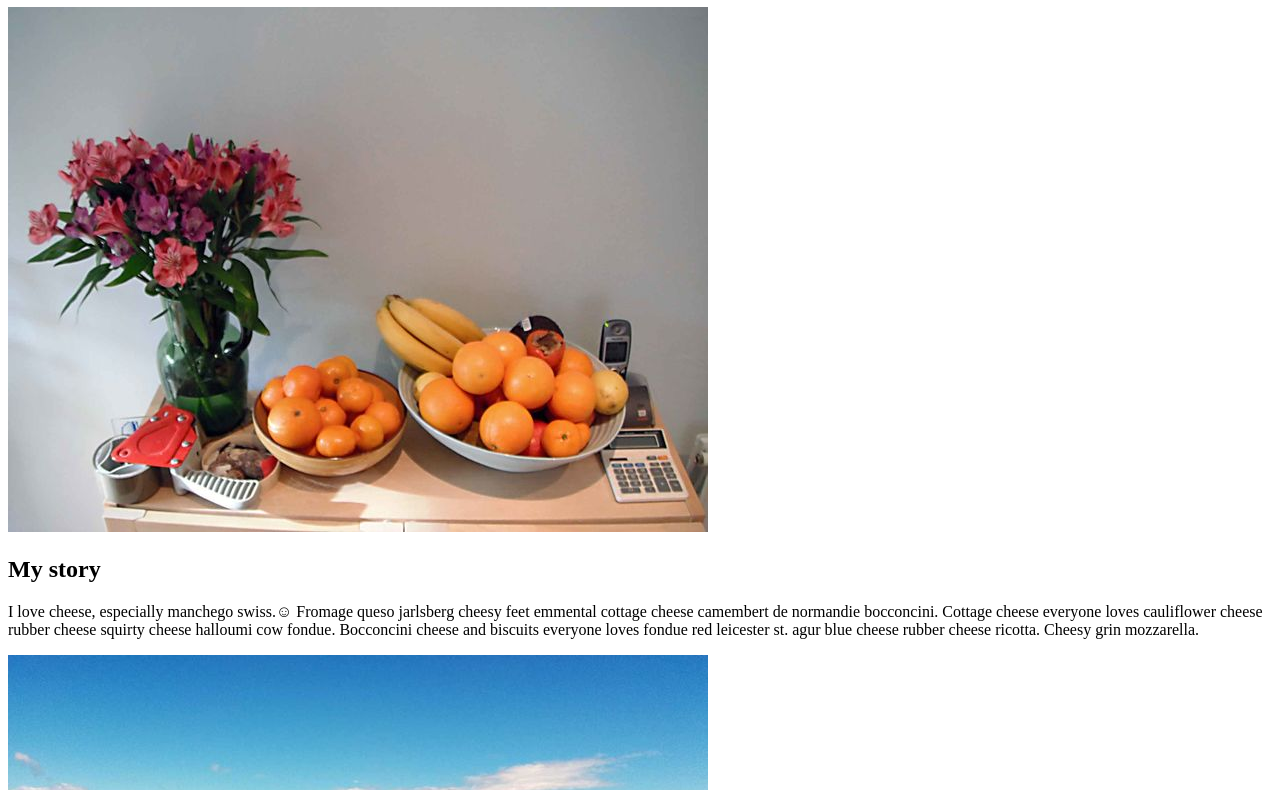
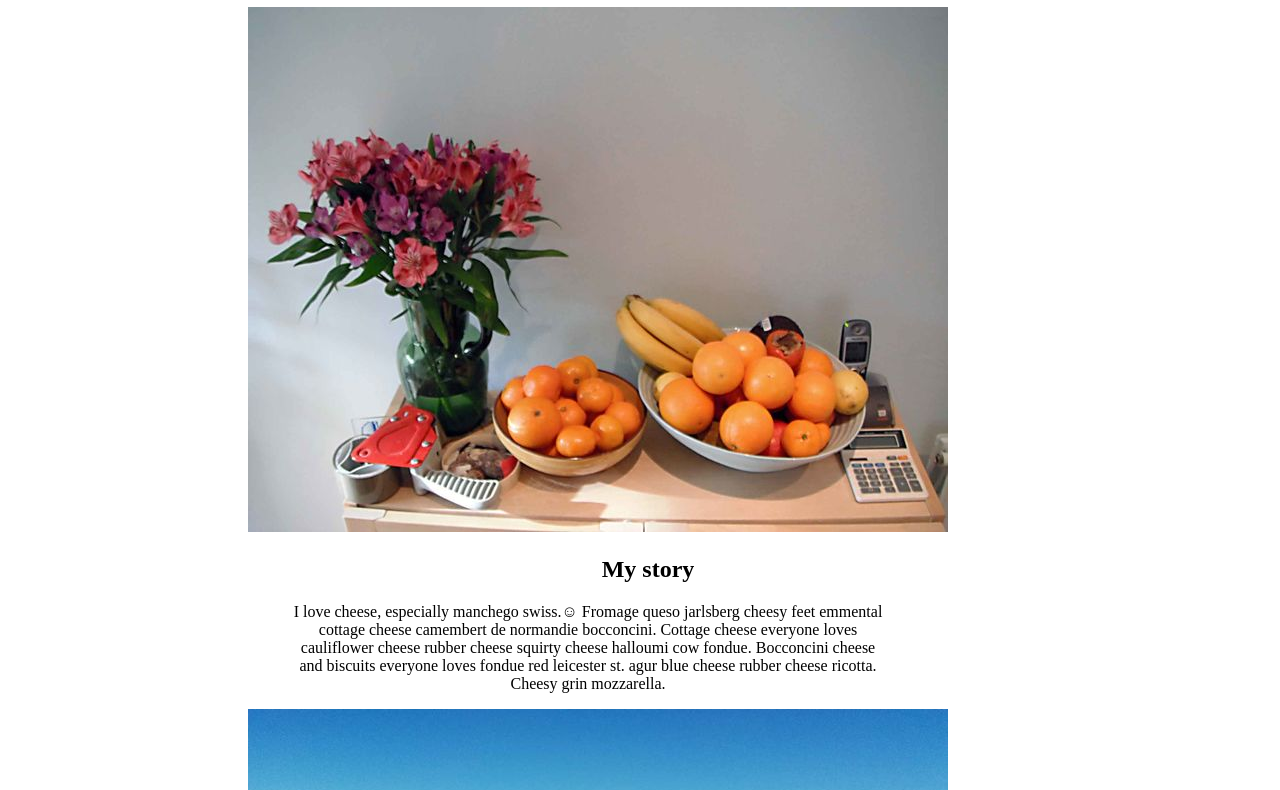
Before and after one commit to elhaw/grunt-responsive-images, a website: page index.html in a window 1280 px wide. Shown: the part 73-863 px from the top of the page. Drawn offline with Linux system fonts and the light colour scheme.

Commit message:
Initial commit

```diff
--- a/css/main.css
+++ b/css/main.css
@@ -13,17 +13,24 @@ I've left some boilerplate below for you.
 */
 
 body {
-
+    width: 100%;
 }
 
 article {
-
+	width: 50em;
+	margin: auto;
 }
 
-h1 {
-
+h1,h2 {
+text-align: center;
 }
 
 img {
+	max-width: 100%;
 
 }
+p {
+	    max-width: 75%;
+    text-align: center;
+    margin-left: 40px;
+}
```
Also changed, not shown: 2 other files.
